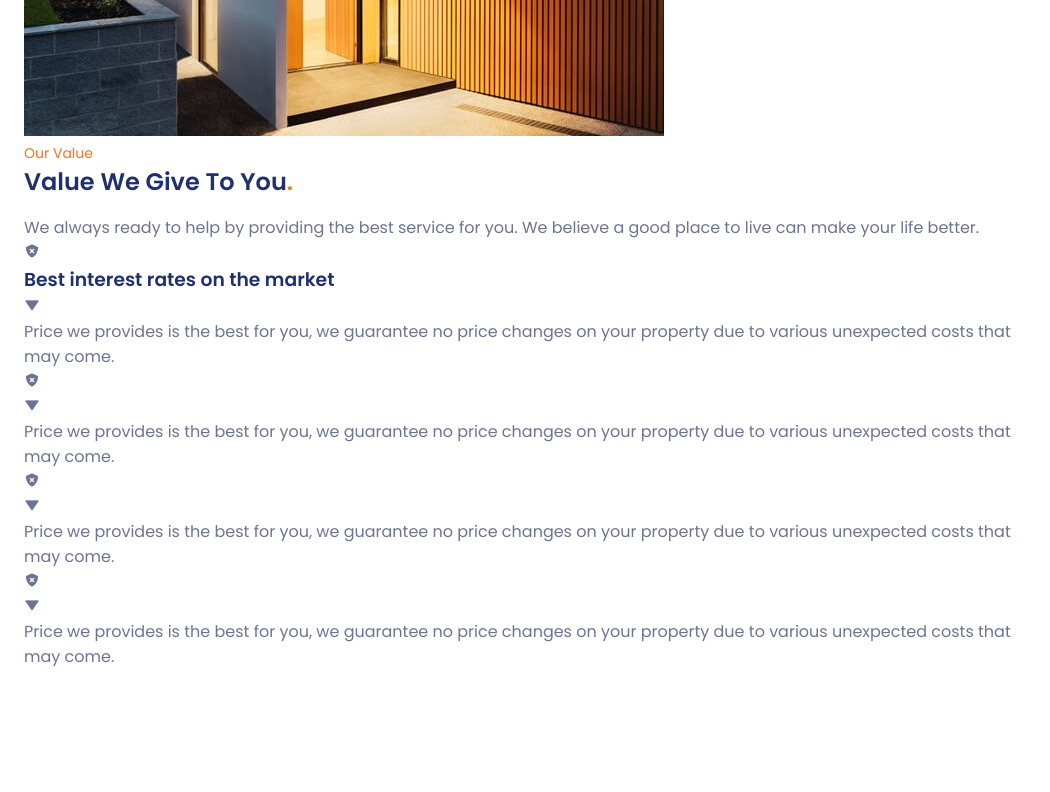
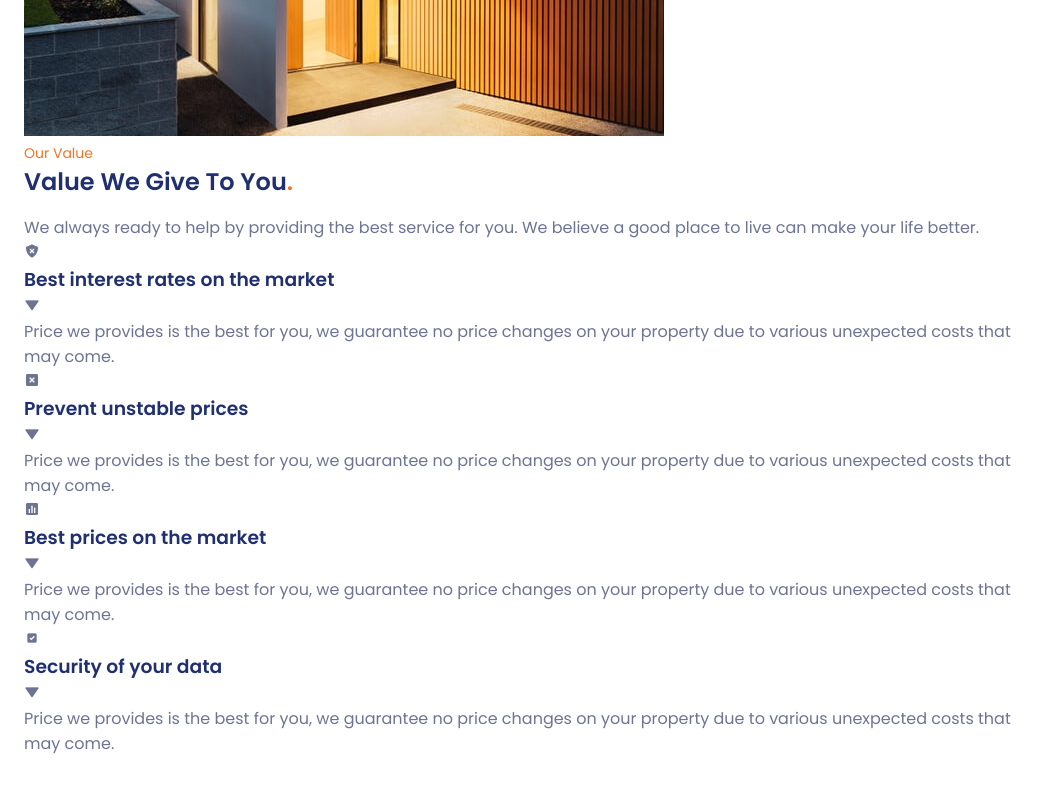
Before and after one commit to jpsmenezes/Responsive-Real-State-Website, a plain HTML site: page index.html in a window 1280 px wide. Shown: the part 2889-3681 px from the top of the page, without its empty margins (0-1050 px from the left). Drawn offline with nearby package versions, Linux system fonts and the light colour scheme.

Commit message:
Update index.html

```diff
--- a/index.html
+++ b/index.html
@@ -260,7 +260,7 @@
                         <div class="value__accordion">
                             <div class="value__accordion-item">
                                 <header class="value__accordion-header">
-                                    <i class='bx bxs-shield-x'></i>
+                                    <i class='bx bxs-shield-x value__accordion-icon'></i>
                                     <h3 class="value__accordion-title">
                                         Best interest rates on the market
                                     </h3>
@@ -279,9 +279,9 @@
 
                             <div class="value__accordion-item">
                                 <header class="value__accordion-header">
-                                    <i class='bx bxs-shield-x'></i>
+                                    <i class='bx bxs-x-square value__accordion-icon'></i>
                                     <h3 class="value__accordion-title">
-
+                                        Prevent unstable prices
                                     </h3>
                                     <div class="value__accordion-arrow">
                                         <i class='bx bxs-down-arrow'></i>
@@ -298,9 +298,9 @@
 
                             <div class="value__accordion-item">
                                 <header class="value__accordion-header">
-                                    <i class='bx bxs-shield-x'></i>
+                                    <i class='bx bxs-bar-chart-square value__accordion-icon'></i>
                                     <h3 class="value__accordion-title">
-
+                                        Best prices on the market
                                     </h3>
                                     <div class="value__accordion-arrow">
                                         <i class='bx bxs-down-arrow'></i>
@@ -317,9 +317,9 @@
 
                             <div class="value__accordion-item">
                                 <header class="value__accordion-header">
-                                    <i class='bx bxs-shield-x'></i>
+                                    <i class='bx bxs-checkbox-checked value__accordion-icon'></i>
                                     <h3 class="value__accordion-title">
-
+                                        Security of your data
                                     </h3>
                                     <div class="value__accordion-arrow">
                                         <i class='bx bxs-down-arrow'></i>
```
